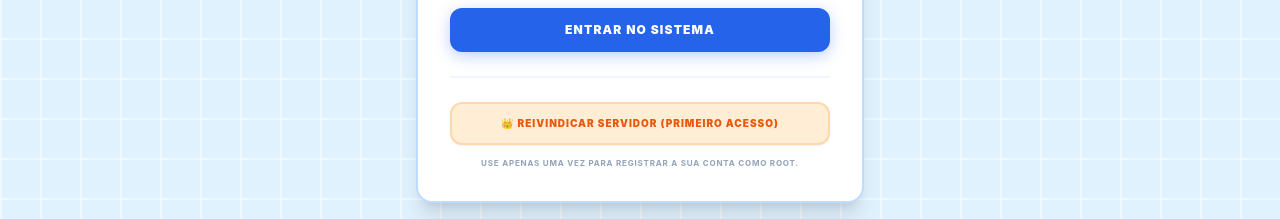
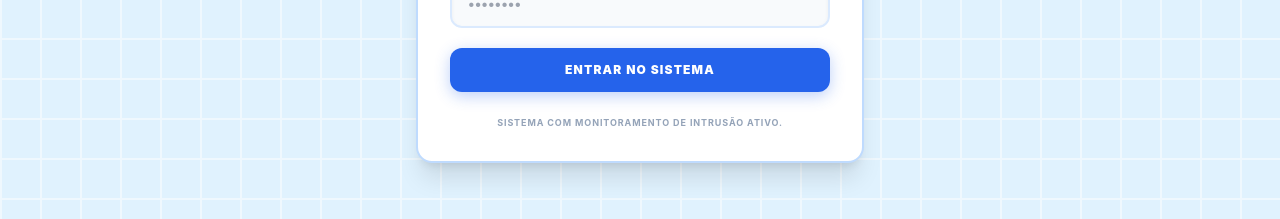
Before and after one commit to mathzin89/digimon-idle-game, a React (Vite) app: page /admin/login in a window 1280 px wide. Shown: the part 482-701 px from the top of the page. Built offline with nearby package versions, Linux system fonts and the light colour scheme; no server answers.

Commit message:
fix: Novas ATT: retirar botão reinvindicar

```diff
--- a/src/pages/admin/AdminLoginPage.tsx
+++ b/src/pages/admin/AdminLoginPage.tsx
@@ -2,7 +2,7 @@
 import React, { useState } from 'react';
 import { useNavigate } from 'react-router-dom';
 import { signInWithEmailAndPassword } from 'firebase/auth';
-import { doc, getDoc, updateDoc } from 'firebase/firestore';
+import { doc, getDoc } from 'firebase/firestore';
 import { auth, db } from '../../services/firebase';
 
 export function AdminLoginPage() {
@@ -12,7 +12,7 @@ export function AdminLoginPage() {
   const [isLoading, setIsLoading] = useState(false);
   const navigate = useNavigate();
 
-  // LOGIN NORMAL COM TRAVA DE SEGURANÇA
+  // LOGIN NORMAL COM TRAVA DE SEGURANÇA RBAC
   const handleLogin = async (e: React.FormEvent) => {
     e.preventDefault();
     setError('');
@@ -28,6 +28,7 @@ export function AdminLoginPage() {
         const data = docSnap.data();
         const role = data.role || 'player';
 
+        // Apenas diretores passam daqui
         if (role === 'owner' || role === 'admin' || role === 'mod') {
           navigate('/admin/dashboard');
         } else {
@@ -41,41 +42,6 @@ export function AdminLoginPage() {
     } catch (err: any) {
       console.error(err);
       setError('Credenciais incorretas. Use a mesma conta do jogo.');
-    } finally {
-      setIsLoading(false);
-    }
-  };
-
-  // FUNÇÃO DE BOOTSTRAP (PRIMEIRO ACESSO)
-  const handleClaimRoot = async () => {
-    if (!email || !password) {
-      setError('Preencha seu e-mail e senha antes de reivindicar o servidor.');
-      return;
-    }
-
-    if (!window.confirm('ATENÇÃO: Isso vai forçar sua conta a virar [OWNER]. Tem certeza?')) return;
-
-    setError('');
-    setIsLoading(true);
-
-    try {
-      // 1. Loga com a sua conta normal
-      const userCredential = await signInWithEmailAndPassword(auth, email, password);
-      const user = userCredential.user;
-
-      // 2. Injeta a tag de OWNER direto no seu documento
-      await updateDoc(doc(db, 'users', user.uid), {
-        role: 'owner'
-      });
-
-      alert('👑 Conta promovida a OWNER com sucesso! Bem-vindo ao sistema.');
-
-      // 3. Libera a entrada
-      navigate('/admin/dashboard');
-
-    } catch (err: any) {
-      console.error(err);
-      setError('Erro ao reivindicar. Verifique se o e-mail e senha estão corretos.');
     } finally {
       setIsLoading(false);
     }
@@ -138,21 +104,11 @@ export function AdminLoginPage() {
           </button>
         </form>
 
-        {/* BOTÃO MÁGICO PARA O PRIMEIRO ACESSO */}
-        <div className="mt-6 border-t-2 border-blue-50 pt-6">
-          <button
-            type="button"
-            onClick={handleClaimRoot}
-            disabled={isLoading}
-            className="w-full bg-orange-100 border-2 border-orange-200 hover:bg-orange-500 hover:text-white hover:border-orange-500 text-orange-600 font-black py-3 rounded-xl uppercase tracking-widest text-[10px] transition-all shadow-sm disabled:opacity-50"
-          >
-            👑 Reivindicar Servidor (Primeiro Acesso)
-          </button>
-          <p className="text-[8px] text-slate-400 font-bold uppercase tracking-widest text-center mt-3">
-            Use apenas uma vez para registrar a sua conta como ROOT.
+        <div className="mt-6 text-center">
+          <p className="text-[9px] text-slate-400 font-bold uppercase tracking-widest">
+            Sistema com monitoramento de intrusão ativo.
           </p>
         </div>
-
       </div>
     </div>
   );
```
